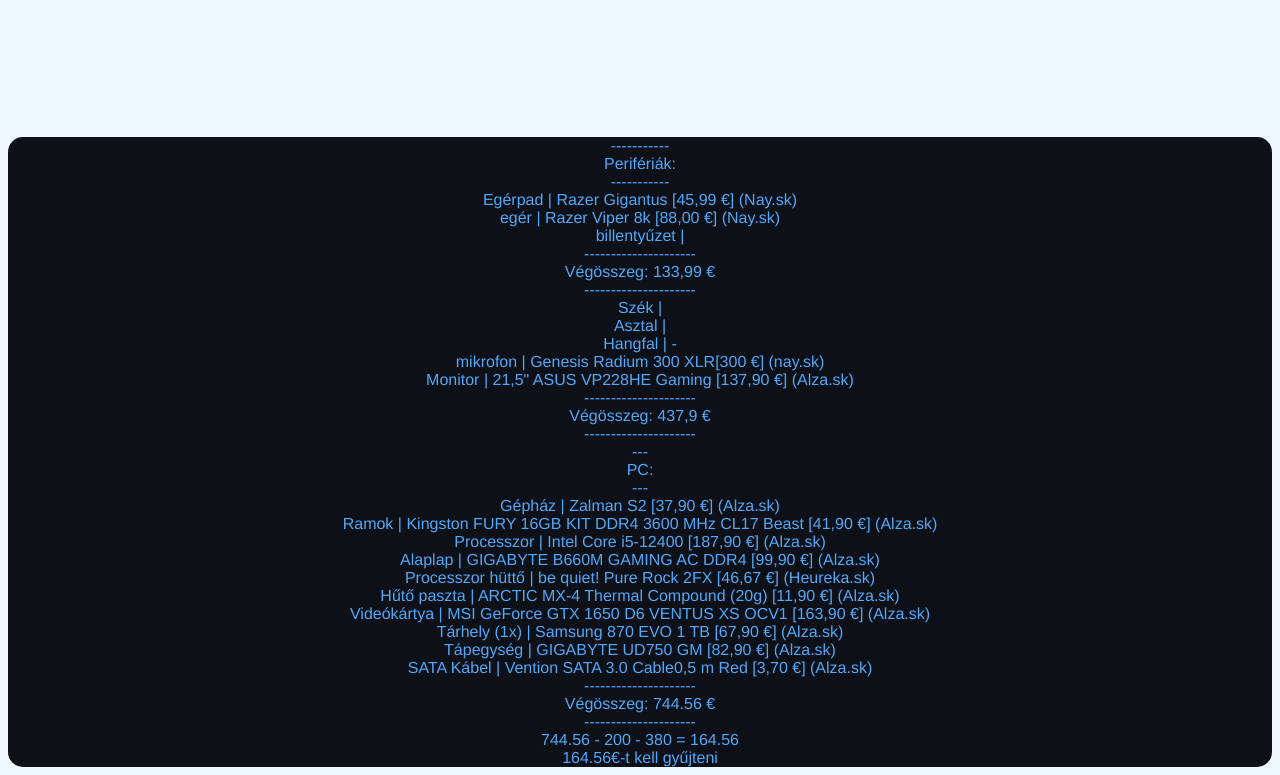
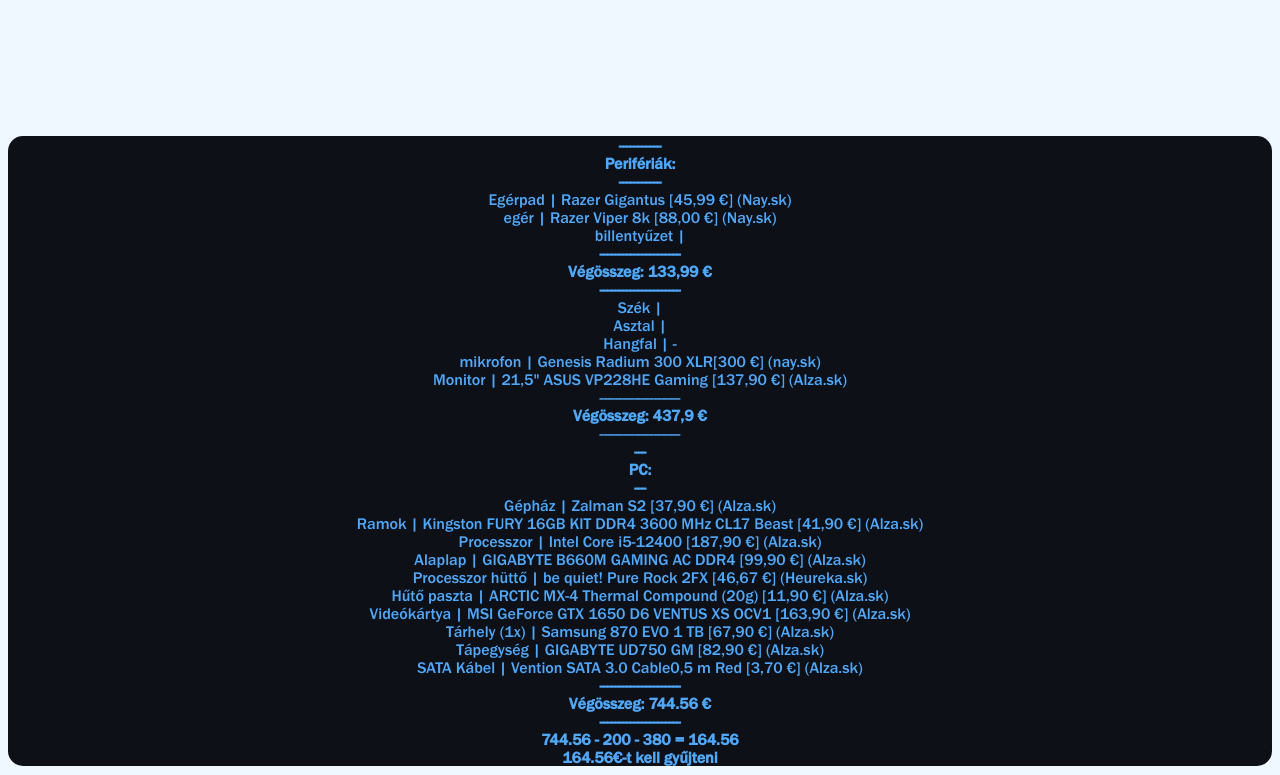
Before and after one commit to NetByOfficial/AkosPC, a plain HTML site: page index.html in a window 1280 px wide. Shown: the part 73-848 px from the top of the page. Drawn offline with Linux system fonts and the light colour scheme.

Commit message:
Font Added

```diff
--- a/index.html
+++ b/index.html
@@ -11,10 +11,15 @@
     </div>
 
     <style>
+        @font-face{
+            font-family: Franklin-Gothic-Medium;
+            src: url(Font.ttf);
+        }
+
         body{
             background-color: aliceblue;
 
-            font-family: 'Franklin Gothic Medium'
+            font-family: 'Franklin-Gothic-Medium'
         }
         .text{
             color: white;
@@ -54,11 +59,13 @@
 
     </style>
     <div class="pc">
+        <strong>
         -----------
         <br>
         Perifériák:
         <br>
         -----------
+        </strong>
         <br>
          Egérpad | Razer Gigantus [45,99 €] (Nay.sk)
         <br>
@@ -66,11 +73,11 @@
         <br>
          billentyűzet |
         <br>
-        ---------------------
+        <strong>---------------------
         <br>
         Végösszeg: 133,99 €
         <br>
-        ---------------------
+        ---------------------</strong>
         <br>
          Szék |
         <br>
@@ -84,15 +91,17 @@
         <br>
         ---------------------
         <br>
-        Végösszeg: 437,9 €
+        <strong>Végösszeg: 437,9 €</strong>
         <br>
         ---------------------
         <br>
+        <strong>
         ---
         <br>
         PC:
         <br>
         ---
+        </strong>
         <br>
          Gépház | Zalman S2 [37,90 €] (Alza.sk)
         <br>
@@ -114,15 +123,17 @@
         <br>
         SATA Kábel | Vention SATA 3.0 Cable0,5 m Red [3,70 €] (Alza.sk)
         <br>
+        <strong>
         ---------------------
         <br>
         Végösszeg: 744.56 €
         <br>
         ---------------------
+        </strong>
         <br>
-        744.56 - 200 - 380 = 164.56
+        <strong>744.56 - 200 - 380 = 164.56
         <br>
-        164.56€-t kell gyűjteni
+        164.56€-t kell gyűjteni</strong>
         <br>
     </div>
 </body>
```
Also changed, not shown: Font.ttf (added).
